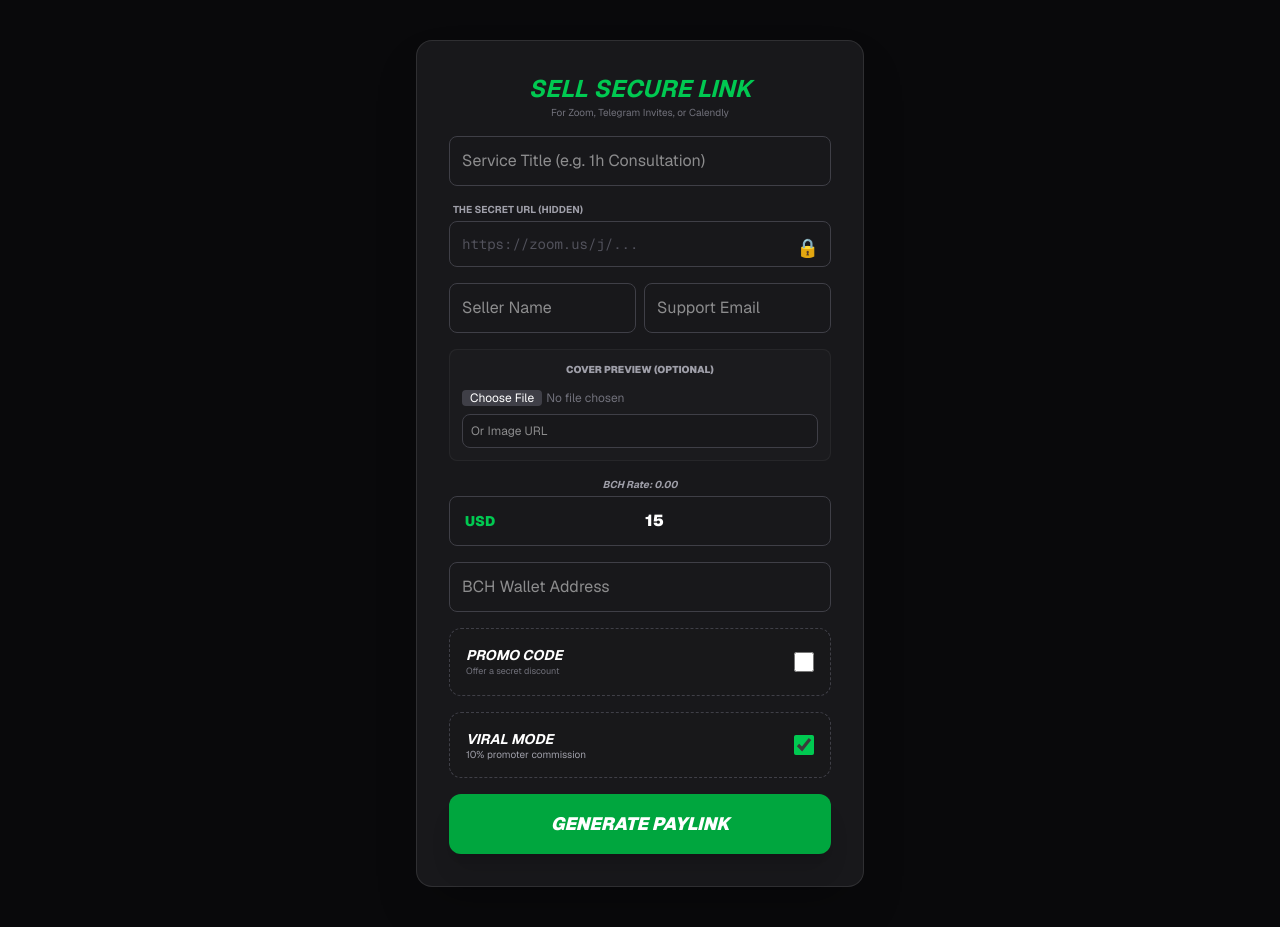
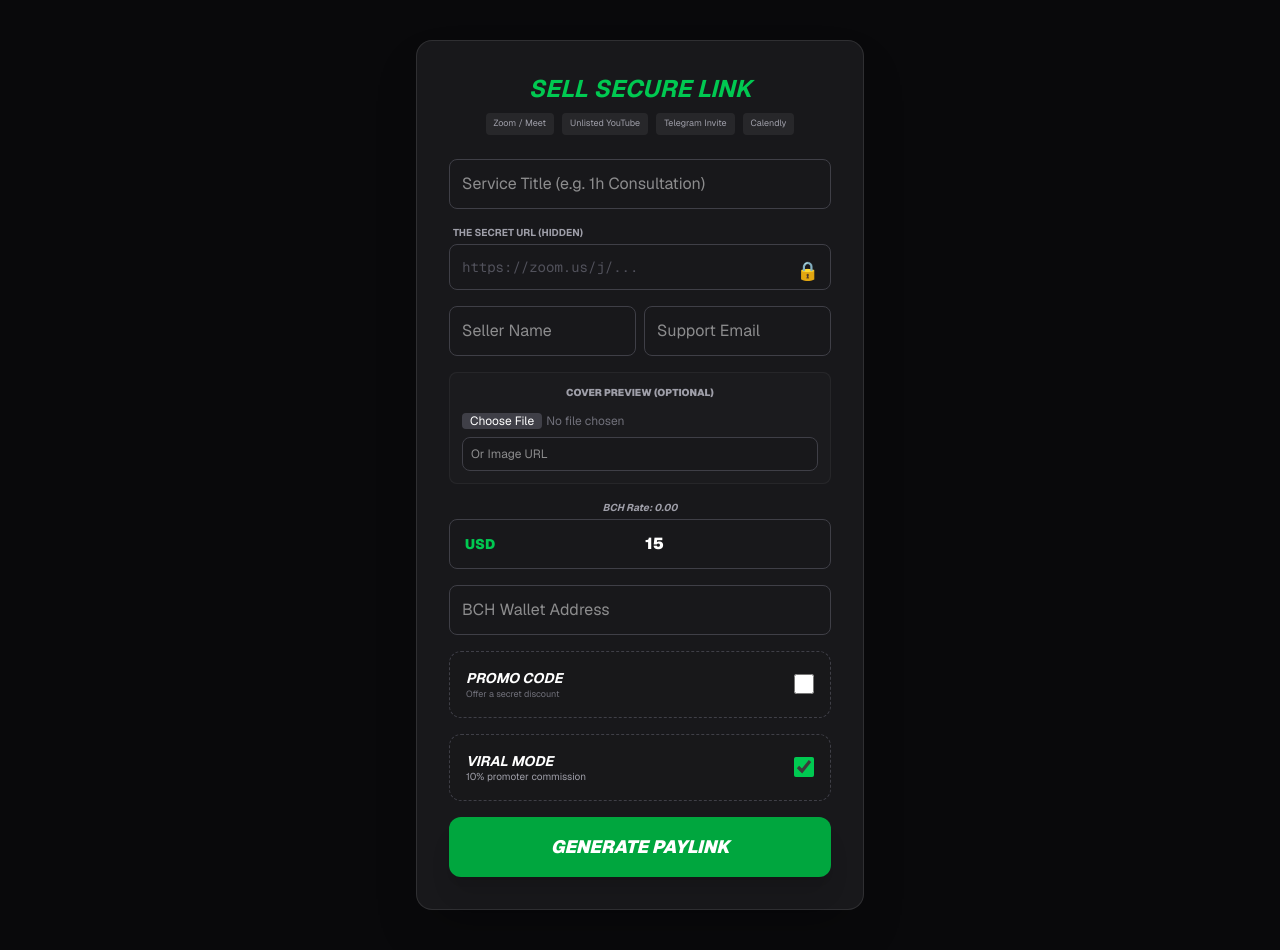
Before and after one commit to saleemm1/payonce-cash, a Next.js app: page /create/link in a window 1280 px wide. Before the commit the page ends 927 px from the top, so only its background shows below. Built offline with nearby package versions, Linux system fonts and the light colour scheme; no server answers.

Commit message:
Update page.js

```diff
--- a/app/create/link/page.js
+++ b/app/create/link/page.js
@@ -75,9 +75,14 @@ export default function LinkSellPage() {
   return (
     <div className="min-h-screen bg-[#09090b] text-white flex flex-col items-center justify-center px-6 py-10 font-sans">
       <form onSubmit={handleGenerate} className="w-full max-w-md bg-[#18181b] p-8 rounded-2xl border border-white/10 shadow-2xl space-y-4">
-        <div className="text-center mb-4">
+        <div className="text-center mb-6">
             <h1 className="text-2xl font-bold text-green-500 uppercase italic font-black">Sell Secure Link</h1>
-            <p className="text-[10px] text-zinc-500">For Zoom, Telegram Invites, or Calendly</p>
+            <div className="flex flex-wrap justify-center gap-2 mt-2">
+                <span className="text-[9px] bg-zinc-800 px-2 py-1 rounded text-zinc-400">Zoom / Meet</span>
+                <span className="text-[9px] bg-zinc-800 px-2 py-1 rounded text-zinc-400">Unlisted YouTube</span>
+                <span className="text-[9px] bg-zinc-800 px-2 py-1 rounded text-zinc-400">Telegram Invite</span>
+                <span className="text-[9px] bg-zinc-800 px-2 py-1 rounded text-zinc-400">Calendly</span>
+            </div>
         </div>
 
         <input required type="text" value={productName} onChange={(e) => setProductName(e.target.value)} className="w-full p-3 bg-zinc-900 border border-zinc-700 rounded-lg text-white outline-none focus:border-green-500 transition-all" placeholder="Service Title (e.g. 1h Consultation)" />
```
